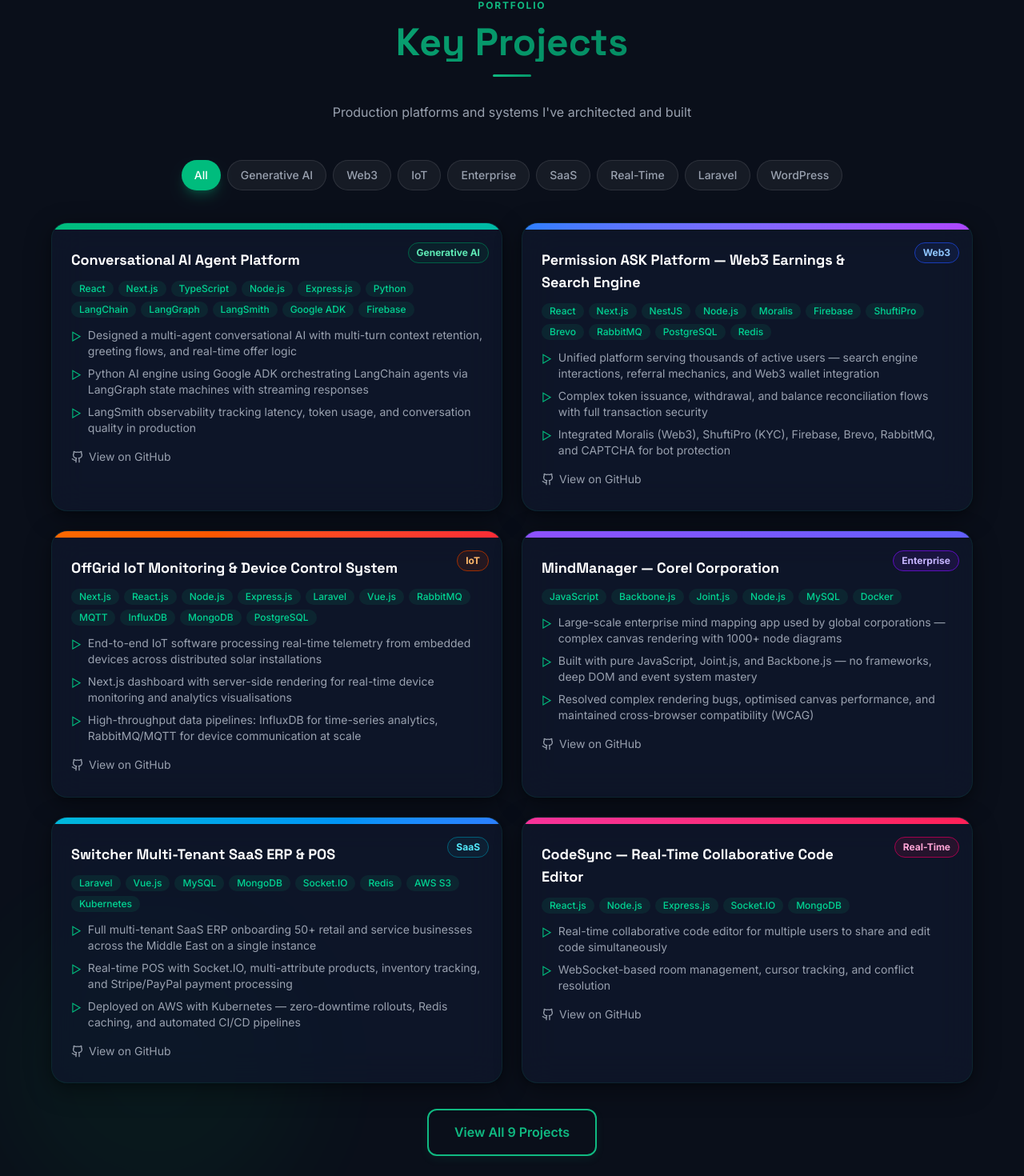
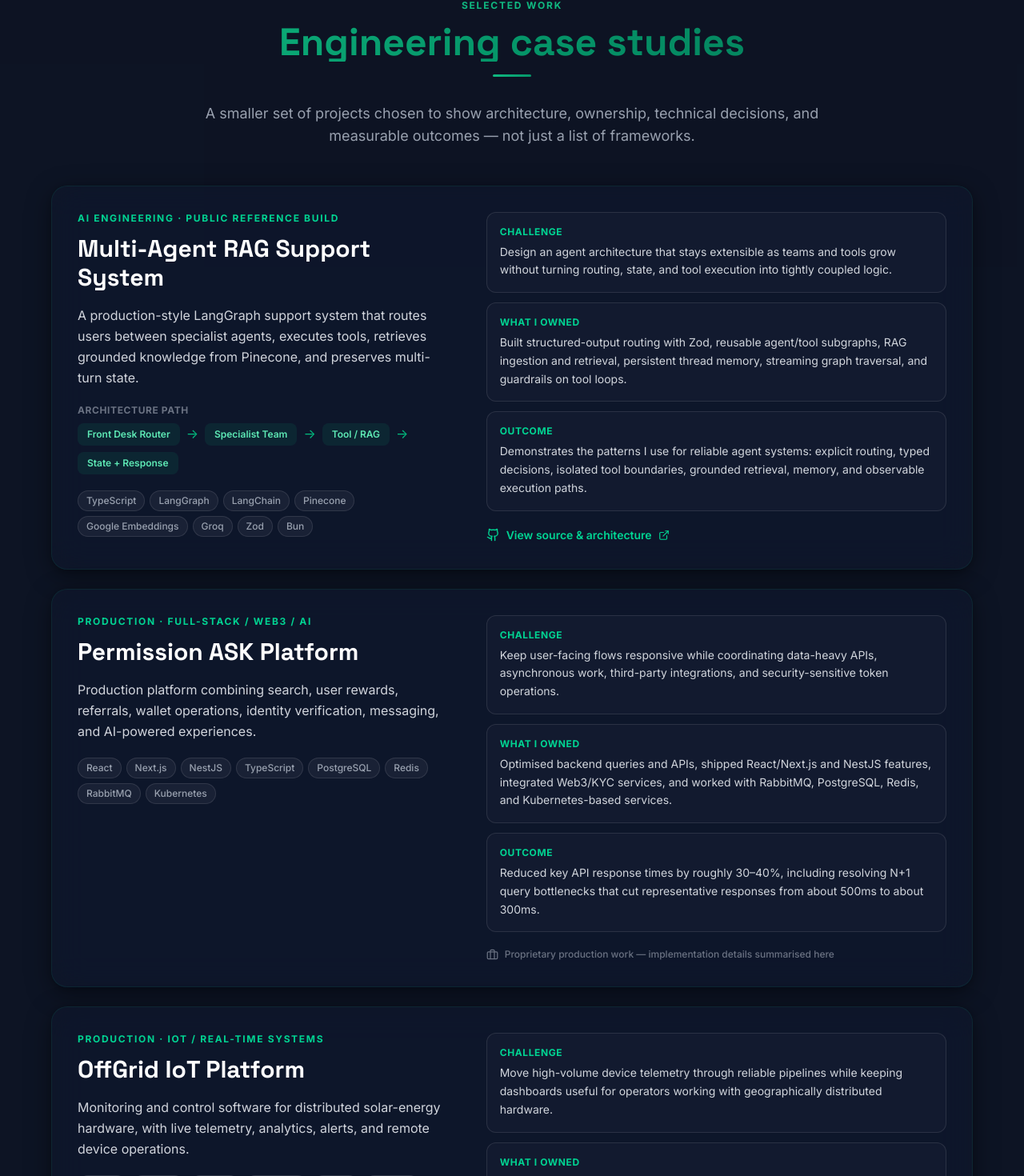
Before and after one commit to salman0butt/portfolio, a Next.js app: page / in a window 1280 px wide. Shown: the part 5255-6725 px from the top of the page at 80% size. Built offline with nearby package versions, Linux system fonts and the light colour scheme.

Commit message:
feat: turn project grid into proof-oriented case studies

```diff
--- a/components/Projects.tsx
+++ b/components/Projects.tsx
@@ -1,281 +1,218 @@
 'use client';
 
-import { useState } from 'react';
 import { motion } from 'framer-motion';
+import { ExternalLink, Briefcase } from 'lucide-react';
 import { Github } from './icons';
 
 const projects = [
   {
-    title: 'Conversational AI Agent Platform',
-    gradient: 'from-emerald-500 to-teal-500',
-    badgeClass: 'bg-emerald-50 text-emerald-700 border-emerald-200 dark:bg-emerald-900/20 dark:text-emerald-300 dark:border-emerald-800',
-    category: 'Generative AI',
-    tech: [
-      'React', 'Next.js', 'TypeScript', 'Node.js', 'Express.js', 'Python',
-      'LangChain', 'LangGraph', 'LangSmith', 'Google ADK', 'Firebase',
-    ],
-    highlights: [
-      'Designed a multi-agent conversational AI with multi-turn context retention, greeting flows, and real-time offer logic',
-      'Python AI engine using Google ADK orchestrating LangChain agents via LangGraph state machines with streaming responses',
-      'LangSmith observability tracking latency, token usage, and conversation quality in production',
-    ],
+    title: 'Multi-Agent RAG Support System',
+    category: 'AI Engineering · Public Reference Build',
+    summary:
+      'A production-style LangGraph support system that routes users between specialist agents, executes tools, retrieves grounded knowledge from Pinecone, and preserves multi-turn state.',
+    challenge:
+      'Design an agent architecture that stays extensible as teams and tools grow without turning routing, state, and tool execution into tightly coupled logic.',
+    contribution:
+      'Built structured-output routing with Zod, reusable agent/tool subgraphs, RAG ingestion and retrieval, persistent thread memory, streaming graph traversal, and guardrails on tool loops.',
+    impact:
+      'Demonstrates the patterns I use for reliable agent systems: explicit routing, typed decisions, isolated tool boundaries, grounded retrieval, memory, and observable execution paths.',
+    tech: ['TypeScript', 'LangGraph', 'LangChain', 'Pinecone', 'Google Embeddings', 'Groq', 'Zod', 'Bun'],
+    github: 'https://github.com/salman0butt/multi-agent-rag-support-system',
+    architecture: ['Front Desk Router', 'Specialist Team', 'Tool / RAG', 'State + Response'],
   },
   {
-    title: 'Permission ASK Platform — Web3 Earnings & Search Engine',
-    gradient: 'from-blue-500 to-purple-500',
-    badgeClass: 'bg-blue-50 text-blue-700 border-blue-200 dark:bg-blue-900/20 dark:text-blue-300 dark:border-blue-800',
-    category: 'Web3',
-    tech: [
-      'React', 'Next.js', 'NestJS', 'Node.js', 'Moralis', 'Firebase',
-      'ShuftiPro', 'Brevo', 'RabbitMQ', 'PostgreSQL', 'Redis',
-    ],
-    highlights: [
-      'Unified platform serving thousands of active users — search engine interactions, referral mechanics, and Web3 wallet integration',
-      'Complex token issuance, withdrawal, and balance reconciliation flows with full transaction security',
-      'Integrated Moralis (Web3), ShuftiPro (KYC), Firebase, Brevo, RabbitMQ, and CAPTCHA for bot protection',
-    ],
+    title: 'Permission ASK Platform',
+    category: 'Production · Full-Stack / Web3 / AI',
+    summary:
+      'Production platform combining search, user rewards, referrals, wallet operations, identity verification, messaging, and AI-powered experiences.',
+    challenge:
+      'Keep user-facing flows responsive while coordinating data-heavy APIs, asynchronous work, third-party integrations, and security-sensitive token operations.',
+    contribution:
+      'Optimised backend queries and APIs, shipped React/Next.js and NestJS features, integrated Web3/KYC services, and worked with RabbitMQ, PostgreSQL, Redis, and Kubernetes-based services.',
+    impact:
+      'Reduced key API response times by roughly 30–40%, including resolving N+1 query bottlenecks that cut representative responses from about 500ms to about 300ms.',
+    tech: ['React', 'Next.js', 'NestJS', 'TypeScript', 'PostgreSQL', 'Redis', 'RabbitMQ', 'Kubernetes'],
   },
   {
-    title: 'OffGrid IoT Monitoring & Device Control System',
-    gradient: 'from-orange-500 to-red-500',
-    badgeClass: 'bg-orange-50 text-orange-700 border-orange-200 dark:bg-orange-900/20 dark:text-orange-300 dark:border-orange-800',
-    category: 'IoT',
-    tech: [
-      'Next.js', 'React.js', 'Node.js', 'Express.js', 'Laravel', 'Vue.js',
-      'RabbitMQ', 'MQTT', 'InfluxDB', 'MongoDB', 'PostgreSQL',
-    ],
-    highlights: [
-      'End-to-end IoT software processing real-time telemetry from embedded devices across distributed solar installations',
-      'Next.js dashboard with server-side rendering for real-time device monitoring and analytics visualisations',
-      'High-throughput data pipelines: InfluxDB for time-series analytics, RabbitMQ/MQTT for device communication at scale',
-    ],
+    title: 'OffGrid IoT Platform',
+    category: 'Production · IoT / Real-Time Systems',
+    summary:
+      'Monitoring and control software for distributed solar-energy hardware, with live telemetry, analytics, alerts, and remote device operations.',
+    challenge:
+      'Move high-volume device telemetry through reliable pipelines while keeping dashboards useful for operators working with geographically distributed hardware.',
+    contribution:
+      'Built real-time data flows with RabbitMQ and MQTT, used InfluxDB for time-series workloads, and developed Next.js interfaces for device status, charts, alerts, and control workflows.',
+    impact:
+      'Created an end-to-end path from embedded-device events to operational dashboards and remote actions, designed around asynchronous communication and time-series data.',
+    tech: ['Next.js', 'Node.js', 'Laravel', 'RabbitMQ', 'MQTT', 'InfluxDB', 'PostgreSQL'],
+  },
+  {
+    title: 'Switcher Multi-Tenant ERP & POS',
+    category: 'Production · SaaS Platform',
+    summary:
+      'Multi-tenant ERP and point-of-sale platform covering products, inventory, orders, payments, media, and real-time operational workflows.',
+    challenge:
+      'Build one platform that could serve many businesses while keeping tenant data isolated and supporting complex product/inventory behaviour and payment flows.',
+    contribution:
+      'Architected the Laravel REST API and Vue.js application, implemented POS and inventory features, integrated Stripe/PayPal, added Socket.IO workflows, caching, storage, and deployment automation.',
+    impact:
+      'Onboarded 50+ retail and service businesses across the Middle East on a shared SaaS platform.',
+    tech: ['Laravel', 'Vue.js', 'MySQL', 'Redis', 'Socket.IO', 'AWS', 'Kubernetes'],
   },
   {
     title: 'MindManager — Corel Corporation',
-    gradient: 'from-violet-500 to-indigo-500',
-    badgeClass: 'bg-violet-50 text-violet-700 border-violet-200 dark:bg-violet-900/20 dark:text-violet-300 dark:border-violet-800',
-    category: 'Enterprise',
-    tech: [
-      'JavaScript', 'Backbone.js', 'Joint.js', 'Node.js', 'MySQL', 'Docker',
-    ],
-    highlights: [
-      'Large-scale enterprise mind mapping app used by global corporations — complex canvas rendering with 1000+ node diagrams',
-      'Built with pure JavaScript, Joint.js, and Backbone.js — no frameworks, deep DOM and event system mastery',
-      'Resolved complex rendering bugs, optimised canvas performance, and maintained cross-browser compatibility (WCAG)',
-    ],
-  },
-  {
-    title: 'Switcher Multi-Tenant SaaS ERP & POS',
-    gradient: 'from-cyan-500 to-blue-500',
-    badgeClass: 'bg-cyan-50 text-cyan-700 border-cyan-200 dark:bg-cyan-900/20 dark:text-cyan-300 dark:border-cyan-800',
-    category: 'SaaS',
-    tech: [
-      'Laravel', 'Vue.js', 'MySQL', 'MongoDB', 'Socket.IO',
-      'Redis', 'AWS S3', 'Kubernetes',
-    ],
-    highlights: [
-      'Full multi-tenant SaaS ERP onboarding 50+ retail and service businesses across the Middle East on a single instance',
-      'Real-time POS with Socket.IO, multi-attribute products, inventory tracking, and Stripe/PayPal payment processing',
-      'Deployed on AWS with Kubernetes — zero-downtime rollouts, Redis caching, and automated CI/CD pipelines',
-    ],
-  },
-  {
-    title: 'CodeSync — Real-Time Collaborative Code Editor',
-    gradient: 'from-pink-500 to-rose-500',
-    badgeClass: 'bg-pink-50 text-pink-700 border-pink-200 dark:bg-pink-900/20 dark:text-pink-300 dark:border-pink-800',
-    category: 'Real-Time',
-    tech: [
-      'React.js', 'Node.js', 'Express.js', 'Socket.IO', 'MongoDB',
-    ],
-    highlights: [
-      'Real-time collaborative code editor for multiple users to share and edit code simultaneously',
-      'WebSocket-based room management, cursor tracking, and conflict resolution',
-    ],
-  },
-  {
-    title: 'NorgsHandle — Real Estate & Jobs Portal',
-    gradient: 'from-amber-500 to-orange-500',
-    badgeClass: 'bg-amber-50 text-amber-700 border-amber-200 dark:bg-amber-900/20 dark:text-amber-300 dark:border-amber-800',
-    category: 'Laravel',
-    tech: [
-      'Laravel', 'PHP', 'MySQL', 'JavaScript', 'jQuery', 'Bootstrap', 'REST API', 'Postal API',
-    ],
-    highlights: [
-      'Real estate & jobs classified portal with real-time chat, notifications, and advanced map-based search',
-      'Postal API integration, favorites system, ad/banner management, and advanced admin panel',
-      'Built with Laravel MVC, RESTful APIs, and responsive cross-browser design',
-    ],
-  },
-  {
-    title: 'E-Commerce Platform Suite — 50+ WordPress Projects',
-    gradient: 'from-indigo-500 to-purple-500',
-    badgeClass: 'bg-indigo-50 text-indigo-700 border-indigo-200 dark:bg-indigo-900/20 dark:text-indigo-300 dark:border-indigo-800',
-    category: 'WordPress',
-    tech: [
-      'WordPress', 'WooCommerce', 'PHP', 'MySQL', 'JavaScript', 'jQuery', 'REST API', 'Stripe', 'PayPal',
-    ],
-    highlights: [
-      'Delivered 50+ production WordPress & WooCommerce stores for European clients at DMX Norway',
-      'E-commerce stores, car spare parts shops, social networks, and business portals with payment gateways',
-      'Custom themes, plugins, SEO optimization, multi-category product management, and powerful admin panels',
-    ],
-  },
-  {
-    title: 'Eaksept — E-Accounting Web Application',
-    gradient: 'from-teal-500 to-emerald-500',
-    badgeClass: 'bg-teal-50 text-teal-700 border-teal-200 dark:bg-teal-900/20 dark:text-teal-300 dark:border-teal-800',
-    category: 'Laravel',
-    tech: [
-      'Laravel', 'PHP', 'Vue.js', 'MySQL', 'REST API', 'Bootstrap', 'jQuery',
-    ],
-    highlights: [
-      'Full-featured e-accounting application for IT companies to manage resources and client contracts',
-      'Contract proposal system, dynamic resource management, invoicing, and financial reporting',
-      'Built with Laravel REST API backend and Vue.js frontend with role-based access control',
-    ],
+    category: 'Enterprise · Frontend Engineering',
+    summary:
+      'Enterprise mind-mapping software with complex interactive canvases and large diagrams used by teams and organisations worldwide.',
+    challenge:
+      'Safely evolve a mature JavaScript codebase with complex rendering behaviour, cross-browser requirements, and diagrams containing 1000+ nodes.',
+    contribution:
+      'Delivered UI features in JavaScript, Backbone.js and Joint.js, investigated rendering issues, reviewed code, and maintained accessibility and browser compatibility.',
+    impact:
+      'Contributed production features and reliability improvements in a large enterprise application where performance and regression risk mattered more than framework novelty.',
+    tech: ['JavaScript', 'Backbone.js', 'Joint.js', 'Node.js', 'Docker', 'MySQL'],
   },
 ];
 
-const filters = [
-  'All',
-  ...Array.from(new Set(projects.map((p) => p.category))),
-];
-
 export default function Projects() {
-  const [activeFilter, setActiveFilter] = useState('All');
-  const [showAll, setShowAll] = useState(false);
-
-  const filtered =
-    activeFilter === 'All'
-      ? projects
-      : projects.filter((p) => p.category === activeFilter);
-
-  const visible = showAll ? filtered : filtered.slice(0, 6);
-
   return (
-    <section id="projects" className="py-20 px-4 relative overflow-hidden">
-      <div className="absolute bottom-0 left-0 w-96 h-96 bg-green-500 rounded-full blur-3xl opacity-5" />
+    <section id="projects" className="py-20 px-4 relative overflow-hidden section-alt">
+      <div className="absolute bottom-0 left-0 w-96 h-96 bg-emerald-500 rounded-full blur-3xl opacity-5" />
 
       <div className="max-w-6xl mx-auto">
-        {/* Section Header */}
         <motion.div
-          initial={{ opacity: 0, y: 40 }}
+          initial={{ opacity: 0, y: 36 }}
           whileInView={{ opacity: 1, y: 0 }}
           viewport={{ once: true }}
-          transition={{ duration: 0.6 }}
+          transition={{ duration: 0.55 }}
           className="text-center mb-12"
         >
-          <span className="section-label">PORTFOLIO</span>
+          <span className="section-label">SELECTED WORK</span>
           <h2 className="text-4xl md:text-5xl font-bold font-[family-name:var(--font-space-grotesk)] gradient-text mb-4">
-            Key Projects
+            Engineering case studies
           </h2>
           <div className="section-divider" />
-          <p className="text-base text-gray-600 dark:text-gray-400 max-w-2xl mx-auto mt-2">
-            Production platforms and systems I&apos;ve architected and built
+          <p className="text-base md:text-lg text-gray-600 dark:text-gray-400 max-w-3xl mx-auto">
+            A smaller set of projects chosen to show architecture, ownership, technical decisions,
+            and measurable outcomes — not just a list of frameworks.
           </p>
         </motion.div>
 
-        {/* Filter Tabs */}
-        <motion.div
-          initial={{ opacity: 0, y: 20 }}
+        <div className="space-y-6">
+          {projects.map((project, index) => (
+            <motion.article
+              key={project.title}
+              initial={{ opacity: 0, y: 32 }}
               whileInView={{ opacity: 1, y: 0 }}
-          viewport={{ once: true }}
-          transition={{ duration: 0.4, delay: 0.2 }}
-          className="flex flex-wrap justify-center gap-2 mb-10"
+              viewport={{ once: true, amount: 0.15 }}
+              transition={{ duration: 0.45, delay: Math.min(index * 0.06, 0.2) }}
+              className={`glass rounded-2xl p-6 md:p-8 ${index === 0 ? 'border-emerald-500/30' : ''}`}
             >
-          {filters.map((filter) => (
-            <button
-              key={filter}
-              onClick={() => {
-                setActiveFilter(filter);
-                setShowAll(false);
-              }}
-              className={`px-4 py-2 rounded-full text-sm font-medium transition-all duration-300 ${
-                activeFilter === filter
-                  ? 'bg-emerald-500 text-white shadow-lg shadow-emerald-500/25'
-                  : 'bg-gray-100 dark:bg-white/5 text-gray-600 dark:text-gray-400 hover:bg-gray-200 dark:hover:bg-white/10 border border-gray-200 dark:border-white/10'
-              }`}
-            >
-              {filter}
-            </button>
-          ))}
-        </motion.div>
-
-        {/* Projects Grid */}
-        <div className="grid grid-cols-1 md:grid-cols-2 gap-6">
-          {visible.map((project, index) => (
-            <motion.div
-              key={project.title}
-              initial={{ opacity: 0, y: 40 }}
-              whileInView={{ opacity: 1, y: 0 }}
-              viewport={{ once: true }}
-              transition={{ duration: 0.4, delay: index * 0.08 }}
-              className="glass rounded-2xl overflow-hidden group"
-            >
-              <div className={`h-2 rounded-t-2xl bg-gradient-to-r ${project.gradient}`} />
-
-              <div className="p-6 relative">
-                <span className={`absolute top-4 right-4 inline-flex items-center px-2.5 py-1 rounded-full text-xs font-bold border ${project.badgeClass}`}>
+              <div className="grid grid-cols-1 lg:grid-cols-[0.9fr_1.1fr] gap-7 lg:gap-10">
+                <div>
+                  <p className="text-xs uppercase tracking-[0.14em] font-bold text-emerald-600 dark:text-emerald-400 mb-3">
                     {project.category}
-                </span>
-
-                <h3 className="text-lg font-bold text-gray-900 dark:text-white pr-24 mb-3 font-[family-name:var(--font-space-grotesk)]">
+                  </p>
+                  <h3 className="text-2xl md:text-3xl font-bold font-[family-name:var(--font-space-grotesk)] text-gray-900 dark:text-white mb-4">
                     {project.title}
                   </h3>
+                  <p className="text-gray-700 dark:text-gray-300 leading-relaxed mb-5">
+                    {project.summary}
+                  </p>
 
-                <div className="flex flex-wrap gap-1.5 mb-3">
-                  {project.tech.map((t) => (
+                  {project.architecture && (
+                    <div className="mb-5">
+                      <p className="text-xs font-bold uppercase tracking-wider text-gray-500 dark:text-gray-500 mb-2">
+                        Architecture path
+                      </p>
+                      <div className="flex flex-wrap items-center gap-2">
+                        {project.architecture.map((step, stepIndex) => (
+                          <div className="flex items-center gap-2" key={step}>
+                            <span className="px-3 py-1.5 rounded-lg bg-emerald-500/10 text-emerald-700 dark:text-emerald-300 text-xs font-semibold">
+                              {step}
+                            </span>
+                            {stepIndex < project.architecture!.length - 1 && (
+                              <span className="text-emerald-500" aria-hidden="true">→</span>
+                            )}
+                          </div>
+                        ))}
+                      </div>
+                    </div>
+                  )}
+
+                  <div className="flex flex-wrap gap-1.5">
+                    {project.tech.map((tech) => (
                       <span
-                      key={t}
-                      className="px-2.5 py-0.5 bg-emerald-500/10 text-emerald-600 dark:text-emerald-400 rounded-full text-xs font-medium"
+                        key={tech}
+                        className="px-2.5 py-1 bg-gray-100 dark:bg-white/5 text-gray-600 dark:text-gray-400 rounded-full text-xs font-medium border border-gray-200 dark:border-white/10"
                       >
-                      {t}
+                        {tech}
                       </span>
                     ))}
                   </div>
+                </div>
 
-                <div className="space-y-2 mb-4">
-                  {project.highlights.map((h) => (
+                <div className="grid grid-cols-1 gap-3">
+                  {[
+                    ['Challenge', project.challenge],
+                    ['What I owned', project.contribution],
+                    ['Outcome', project.impact],
+                  ].map(([label, text]) => (
                     <div
-                      key={h}
-                      className="flex items-start gap-2 text-sm text-gray-700 dark:text-gray-400"
+                      key={label}
+                      className="rounded-xl border border-gray-200 dark:border-white/10 bg-gray-50/70 dark:bg-white/[0.025] p-4"
                     >
-                      <span className="text-emerald-500 mt-0.5 shrink-0">&#9655;</span>
-                      <span>{h}</span>
+                      <p className="text-xs font-bold uppercase tracking-wider text-emerald-600 dark:text-emerald-400 mb-1.5">
+                        {label}
+                      </p>
+                      <p className="text-sm leading-relaxed text-gray-700 dark:text-gray-300">
+                        {text}
+                      </p>
                     </div>
+                  ))}
+
+                  <div className="pt-2 flex flex-wrap items-center gap-3">
+                    {project.github ? (
+                      <a
+                        href={project.github}
+                        target="_blank"
+                        rel="noopener noreferrer"
+                        className="inline-flex items-center gap-2 text-sm font-semibold text-emerald-600 dark:text-emerald-400 hover:text-emerald-700 dark:hover:text-emerald-300 transition-colors"
+                      >
+                        <Github size={17} />
+                        View source &amp; architecture
+                        <ExternalLink size={14} />
+                      </a>
+                    ) : (
+                      <span className="inline-flex items-center gap-2 text-xs font-medium text-gray-500 dark:text-gray-500">
+                        <Briefcase size={15} />
+                        Proprietary production work — implementation details summarised here
+                      </span>
+                    )}
+                  </div>
+                </div>
+              </div>
+            </motion.article>
           ))}
         </div>
 
+        <motion.div
+          initial={{ opacity: 0, y: 18 }}
+          whileInView={{ opacity: 1, y: 0 }}
+          viewport={{ once: true }}
+          className="mt-8 text-center"
+        >
           <a
-                  href="https://github.com/salman0butt"
+            href="https://github.com/salman0butt?tab=repositories"
             target="_blank"
             rel="noopener noreferrer"
-                  className="inline-flex items-center gap-1.5 text-sm text-gray-500 dark:text-gray-400 hover:text-emerald-500 dark:hover:text-emerald-400 transition-colors"
+            className="inline-flex items-center gap-2 text-sm text-gray-600 dark:text-gray-400 hover:text-emerald-500 transition-colors"
           >
-                  <Github size={16} />
-                  <span>View on GitHub</span>
+            <Github size={17} />
+            Browse additional public repositories
+            <ExternalLink size={14} />
           </a>
-              </div>
         </motion.div>
-          ))}
-        </div>
-
-        {/* Show All / Show Less */}
-        {filtered.length > 6 && (
-          <motion.div
-            initial={{ opacity: 0 }}
-            whileInView={{ opacity: 1 }}
-            viewport={{ once: true }}
-            className="text-center mt-8"
-          >
-            <button
-              onClick={() => setShowAll(!showAll)}
-              className="btn-secondary text-sm px-6 py-2"
-            >
-              {showAll ? 'Show Less' : `View All ${filtered.length} Projects`}
-            </button>
-          </motion.div>
-        )}
       </div>
     </section>
   );
```
Lines whose indentation alone changed are shown as unchanged.
